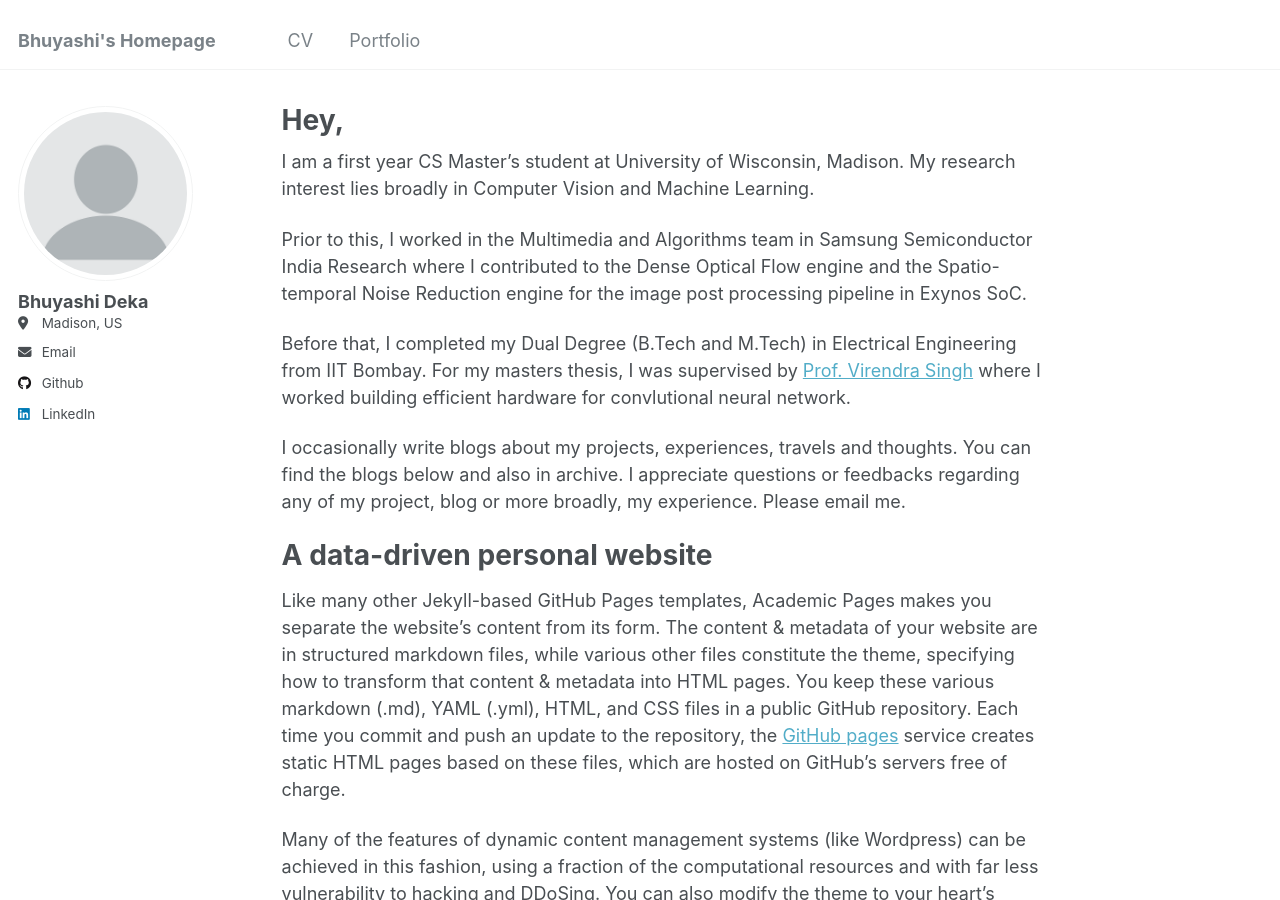
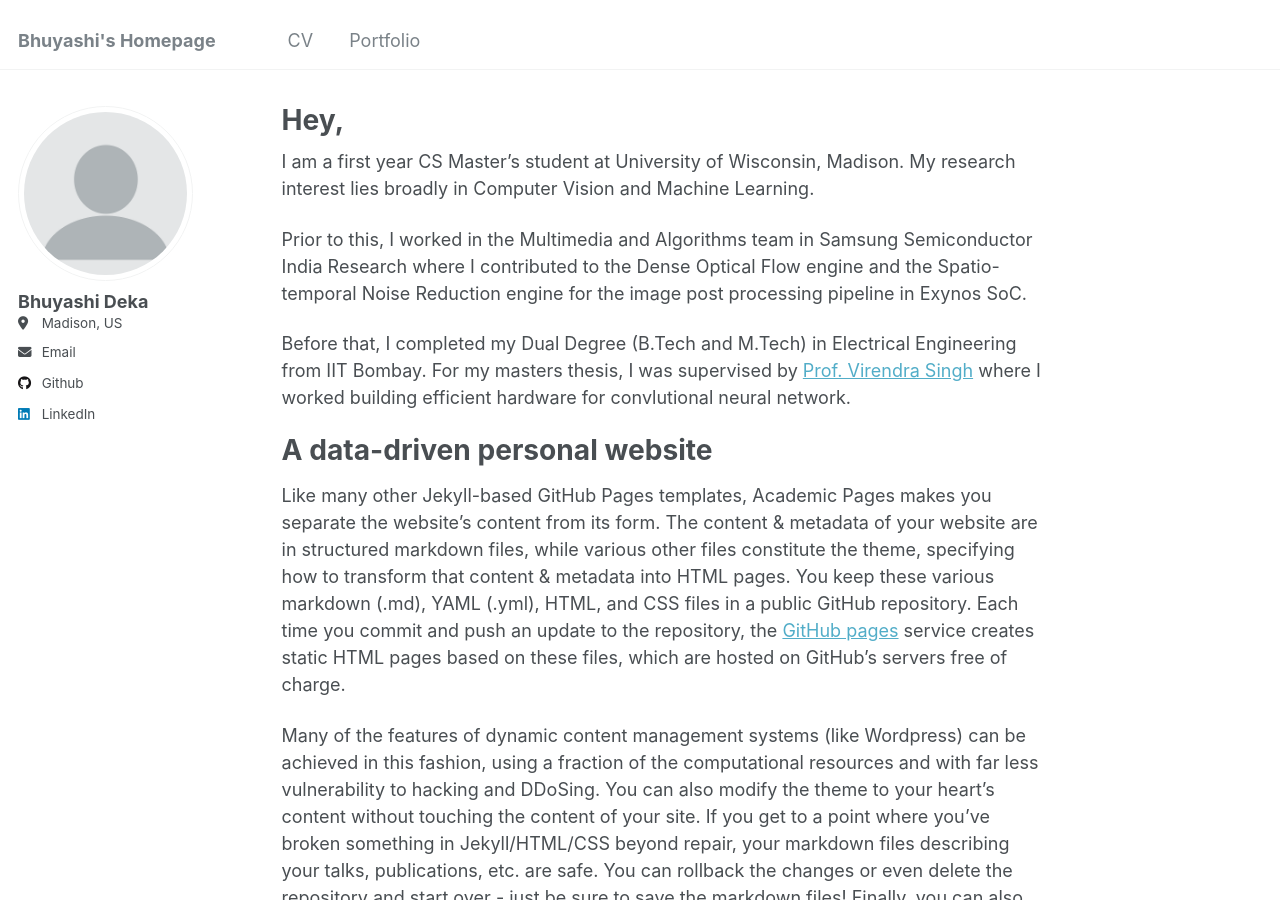
Before and after one commit to Bhuyashi/bhuyashideka.github.io, a Jekyll site: the page built from _pages/about.md, in a window 1280 px wide and 900 px high. Built offline with Jekyll 4.4.1, drawn with Linux system fonts in a browser that asks for light colours.

Commit message:
Modified homepage

```diff
--- a/_pages/about.md
+++ b/_pages/about.md
@@ -12,8 +12,6 @@ I am a first year CS Master's student at University of Wisconsin, Madison. My re
 Prior to this, I worked in the Multimedia and Algorithms team in Samsung Semiconductor India Research where I contributed to the Dense Optical Flow engine and the Spatio-temporal Noise Reduction engine for the image post processing pipeline in Exynos SoC.
 
 Before that, I completed my Dual Degree (B.Tech and M.Tech) in Electrical Engineering from IIT Bombay. For my masters thesis, I was supervised by [Prof. Virendra Singh](https://www.ee.iitb.ac.in/~viren/) where I worked building efficient hardware for convlutional neural network.
-
-I occasionally write blogs about my projects, experiences, travels and thoughts. You can find the blogs below and also in archive. I appreciate questions or feedbacks regarding any of my project, blog or more broadly, my experience. Please email me.
 
 A data-driven personal website
 ======
```
